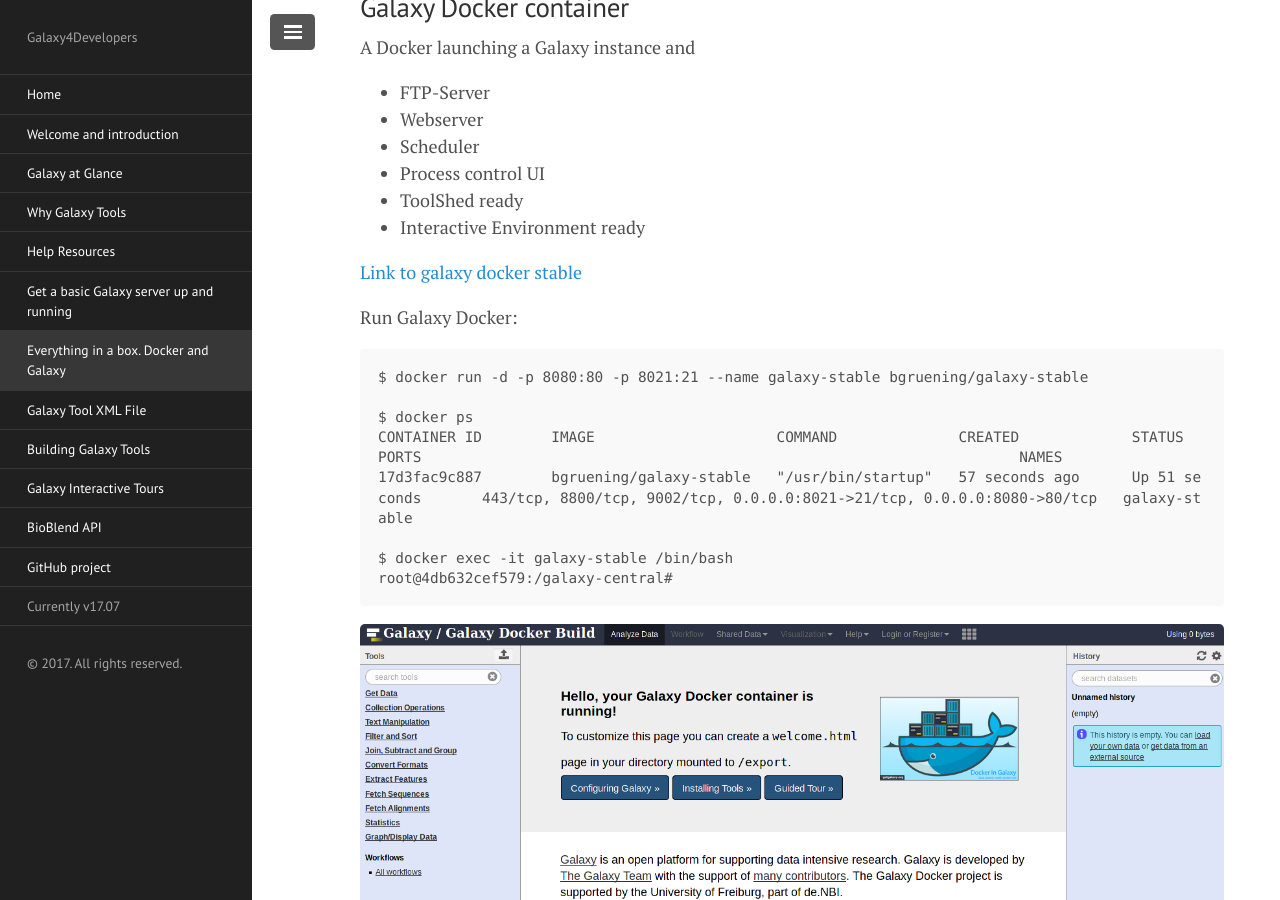
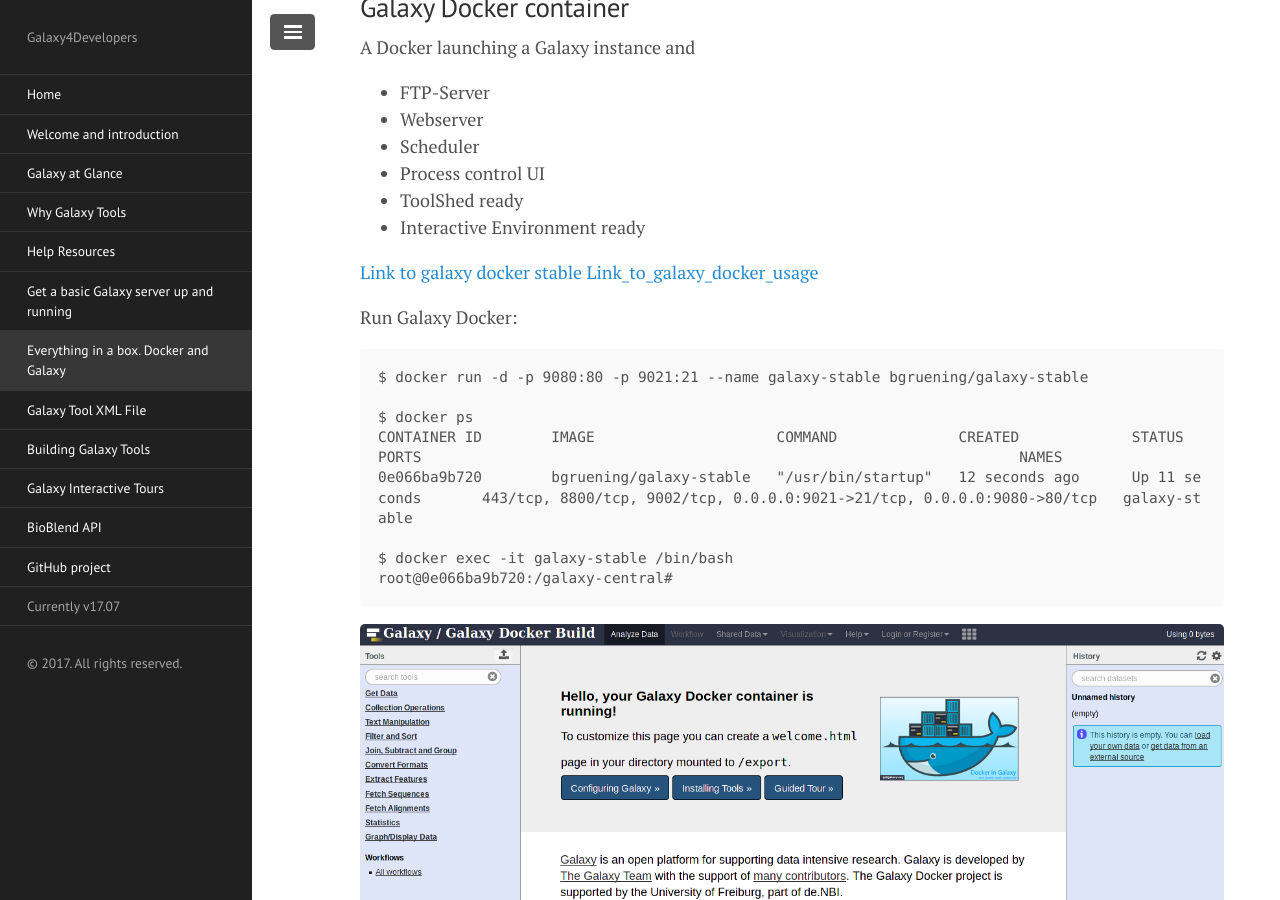
Before and after one commit to crs4/Galaxy4Developers, a Jekyll site: the page built from lectures/06.docker_and_galaxy.md, in a window 1280 px wide and 900 px high, scrolled down 11623 px. Built offline with Jekyll 4.4.1, drawn with Linux system fonts in a browser that asks for light colours; nearby versions of some CDN libraries.

Commit message:
fix galaxy port to 9080

````diff
--- a/lectures/06.docker_and_galaxy.md
+++ b/lectures/06.docker_and_galaxy.md
@@ -321,17 +321,18 @@ A Docker launching a Galaxy instance and
 - Interactive Environment ready
 
 [Link to galaxy docker stable](http://bgruening.github.io/docker-galaxy-stable/)
+[Link_to_galaxy_docker_usage](http://bgruening.github.io/docker-galaxy-stable/usage.html)
 
 Run Galaxy Docker:
 ```
-$ docker run -d -p 8080:80 -p 8021:21 --name galaxy-stable bgruening/galaxy-stable
+$ docker run -d -p 9080:80 -p 9021:21 --name galaxy-stable bgruening/galaxy-stable
 
 $ docker ps
 CONTAINER ID        IMAGE                     COMMAND              CREATED             STATUS              PORTS                                                                     NAMES
-17d3fac9c887        bgruening/galaxy-stable   "/usr/bin/startup"   57 seconds ago      Up 51 seconds       443/tcp, 8800/tcp, 9002/tcp, 0.0.0.0:8021->21/tcp, 0.0.0.0:8080->80/tcp   galaxy-stable
+0e066ba9b720        bgruening/galaxy-stable   "/usr/bin/startup"   12 seconds ago      Up 11 seconds       443/tcp, 8800/tcp, 9002/tcp, 0.0.0.0:9021->21/tcp, 0.0.0.0:9080->80/tcp   galaxy-stable
 
 $ docker exec -it galaxy-stable /bin/bash
-root@4db632cef579:/galaxy-central#
+root@0e066ba9b720:/galaxy-central#
 ```
 
 ![docker_galaxy]({{site.url}}/images/06_docker_galaxy.png)
````
